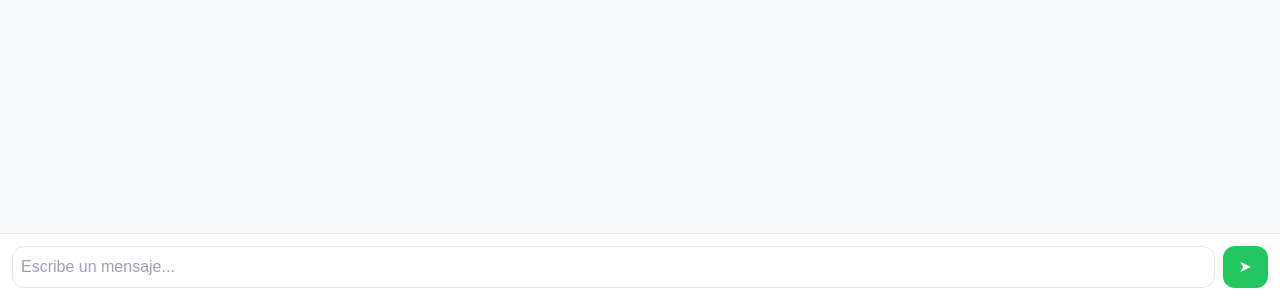
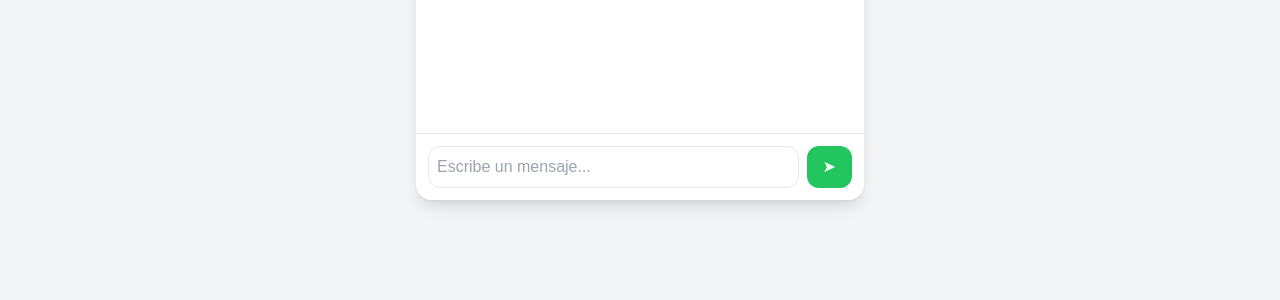
Before and after one commit to lookgenerator/lookgenerator, a Next.js app: page / in a window 1280 px wide. Shown: the part 500-800 px from the top of the page. Built offline with nearby package versions, Linux system fonts and the light colour scheme.

Commit message:
add avatars and center chat UI

```diff
--- a/package.json
+++ b/package.json
@@ -9,6 +9,7 @@
     "lint": "eslint"
   },
   "dependencies": {
+    "lucide-react": "^0.544.0",
     "next": "15.5.3",
     "react": "19.1.0",
     "react-dom": "19.1.0"
--- a/src/app/components/Chat.tsx
+++ b/src/app/components/Chat.tsx
@@ -20,13 +20,15 @@ export default function Chat() {
   }, [messages]);
 
   return (
-    <div className="flex flex-col h-screen bg-gray-50">
-      <div ref={chatRef} className="flex-1 overflow-y-auto p-4">
-        {messages.map((m, i) => (
-          <Message key={i} role={m.role} text={m.text} />
-        ))}
+    <div className="flex items-center justify-center h-screen bg-gray-100">
+      <div className="flex flex-col w-full max-w-md h-[600px] bg-white rounded-2xl shadow-lg overflow-hidden">
+        <div ref={chatRef} className="flex-1 overflow-y-auto p-4">
+          {messages.map((m, i) => (
+            <Message key={i} role={m.role} text={m.text} />
+          ))}
+        </div>
+        <InputBox onSend={handleSend} />
       </div>
-      <InputBox onSend={handleSend} />
     </div>
   );
 }
--- a/src/app/components/Message.tsx
+++ b/src/app/components/Message.tsx
@@ -1,15 +1,30 @@
+import { User, Bot } from "lucide-react";
+
 type Props = { role: "user" | "bot"; text: string };
 
 export default function Message({ role, text }: Props) {
   const isUser = role === "user";
   return (
-    <div className={`flex ${isUser ? "justify-end" : "justify-start"} mb-3`}>
+    <div className={`flex items-end gap-2 mb-3 ${isUser ? "justify-end" : "justify-start"}`}>
+      {!isUser && (
+        <div className="w-8 h-8 flex items-center justify-center rounded-full bg-gray-300">
+          <Bot size={18} />
+        </div>
+      )}
       <div
-        className={`px-4 py-2 rounded-2xl max-w-[70%] shadow
-        ${isUser ? "bg-green-500 text-white rounded-br-none" : "bg-gray-200 text-gray-900 rounded-bl-none"}`}
+        className={`px-4 py-2 rounded-2xl max-w-[70%] shadow ${
+          isUser
+            ? "bg-green-500 text-white rounded-br-none"
+            : "bg-gray-200 text-gray-900 rounded-bl-none"
+        }`}
       >
         {text}
       </div>
+      {isUser && (
+        <div className="w-8 h-8 flex items-center justify-center rounded-full bg-green-500 text-white">
+          <User size={18} />
+        </div>
+      )}
     </div>
   );
 }
```
Also changed, not shown: 1 other file (tests, documents, lock files or other folders).
